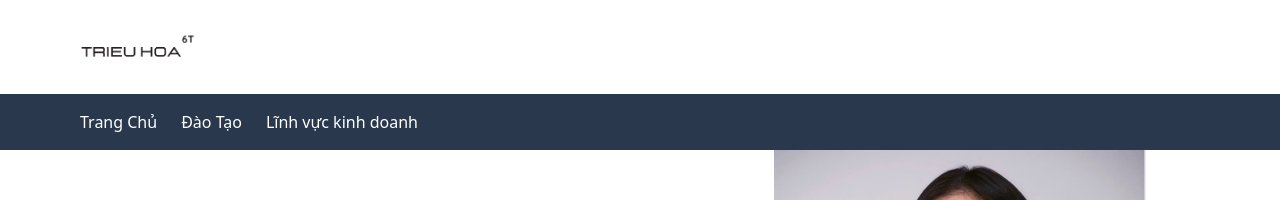
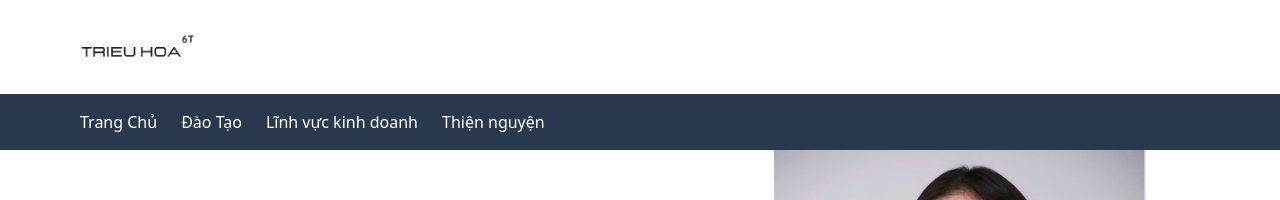
Before and after one commit to thang551999/trieuhoa6t-fe, a Next.js app: page / in a window 1280 px wide. Shown: the top 200 px of the page. Built offline with nearby package versions, Linux system fonts and the light colour scheme.

Commit message:
add feature

```diff
--- a/src/components/AppHeader/index.tsx
+++ b/src/components/AppHeader/index.tsx
@@ -86,6 +86,9 @@ const Header: FC = () => {
               Lĩnh vực kinh doanh
             </span>
           </Dropdown>
+          <Link href="/" className="text-white">
+           Thiện nguyện
+          </Link>
         </ul>
       </nav>
     </div>
```
